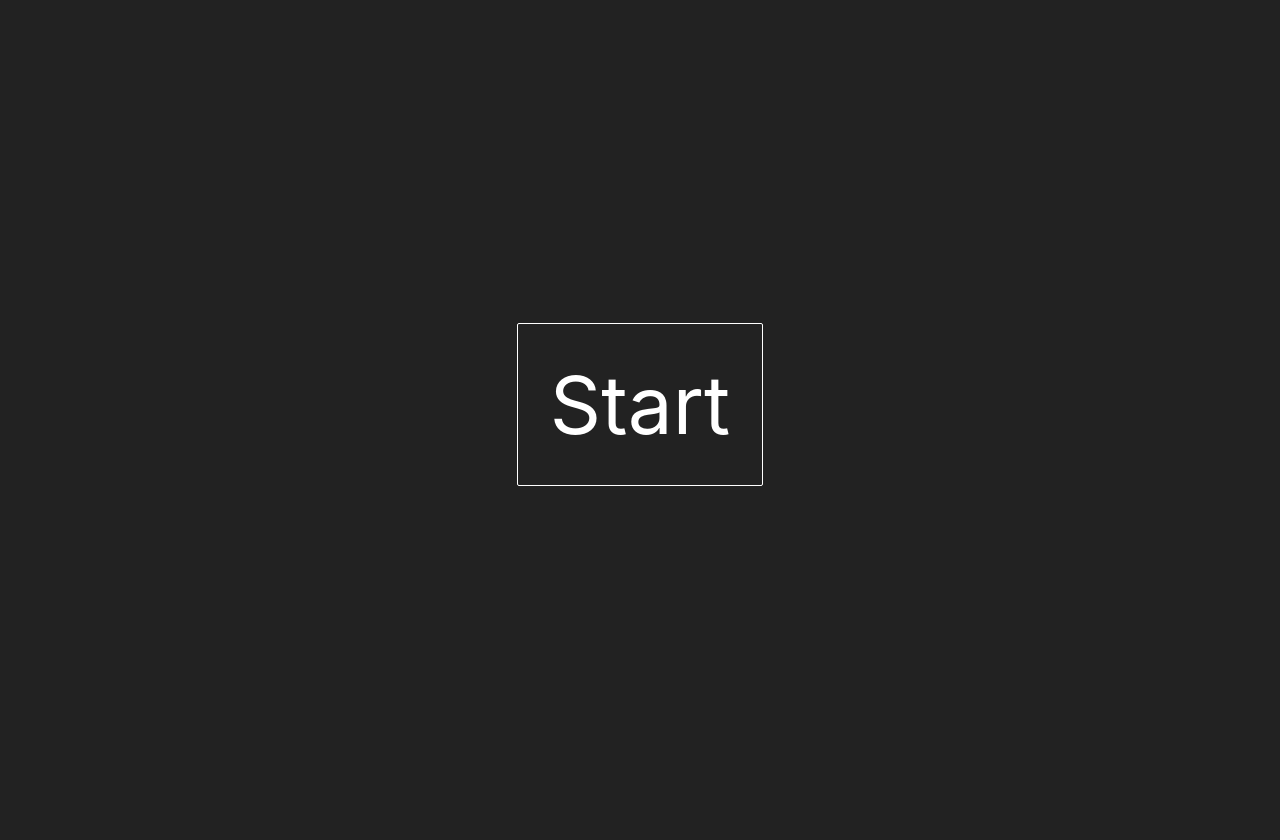
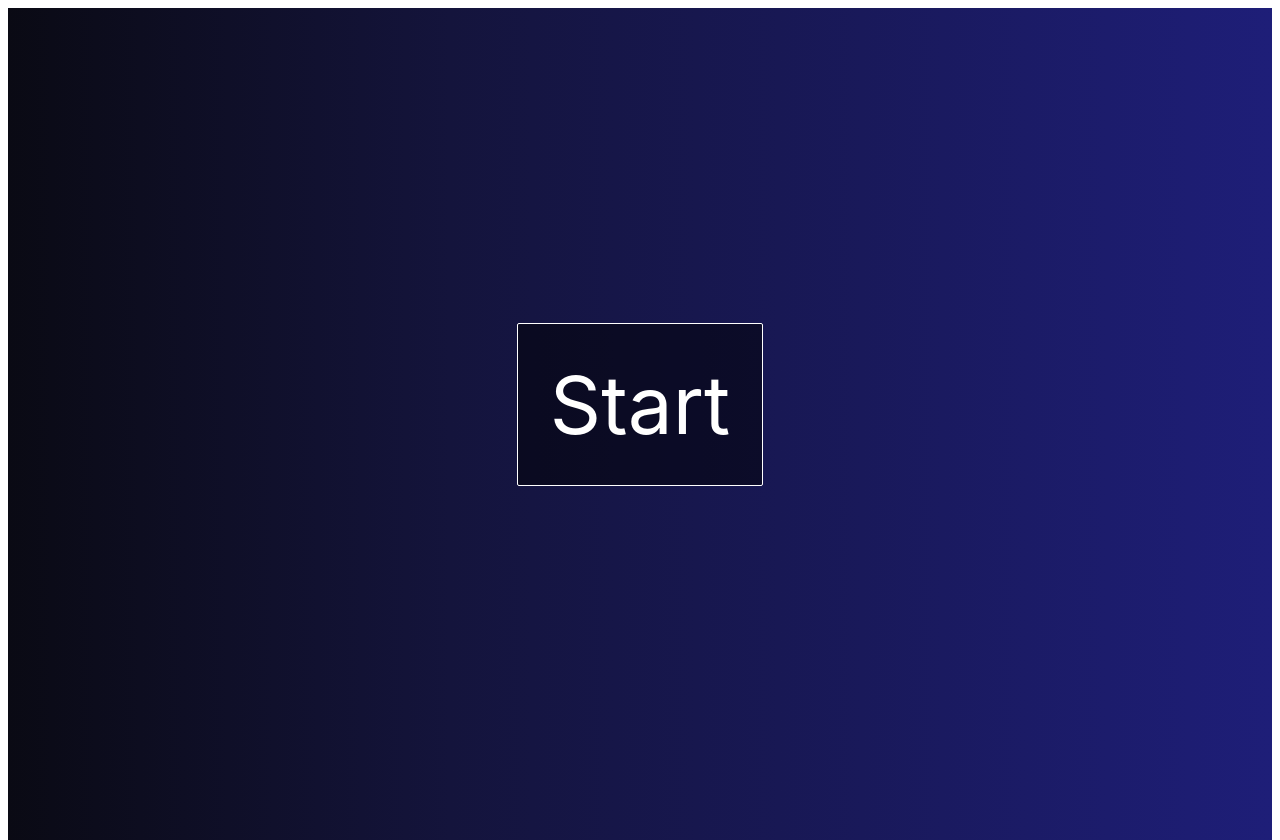
Before and after one commit to Tsuyoshi84/fancy-stop-watch, a Svelte app: page / in a window 1280 px wide. Built offline with nearby package versions, Linux system fonts and the light colour scheme.

Commit message:
Change back ground color

```diff
--- a/public/global.css
+++ b/public/global.css
@@ -7,7 +7,6 @@ body {
 
 body {
   color: #fff;
-  background-color: #222;
   margin: 0;
   padding: 8px;
   box-sizing: border-box;
--- a/src/App.svelte
+++ b/src/App.svelte
@@ -4,7 +4,7 @@
   import Watch from "./Watch.svelte";
   import StartStopButton from "./StartStopButton.svelte";
 
-  let remainingTime = 100;
+  let remainingTime = 3;
   let timer = null;
 
   function startStopWatch() {
@@ -20,7 +20,6 @@
 
     if (remainingTime === 0) {
       clearInterval(timer);
-      timer = null;
     }
   }
 </script>
@@ -32,6 +31,12 @@
     max-width: 240px;
     margin: 0 auto;
     height: 100vh;
+    background: linear-gradient(
+      90deg,
+      rgba(10 10 20 / 1) 0%,
+      rgba(20 20 60 / 1) 35%,
+      rgba(30 30 120 / 1) 100%
+    );
   }
 
   @media (min-width: 640px) {
--- a/src/StartStopButton.svelte
+++ b/src/StartStopButton.svelte
@@ -13,7 +13,7 @@
     --color: #fff;
 
     color: var(--color);
-    background-color: #222;
+    background-color: rgb(0 0 0 / 0.5);
     border: 1px solid var(--color);
     font-size: 5em;
 
@@ -23,7 +23,7 @@
   button:hover {
     --color: #aaa;
     cursor: pointer;
-    background-color: #111;
+    background-color: rgb(0 0 0 / 0.4);
   }
 </style>
 
```
